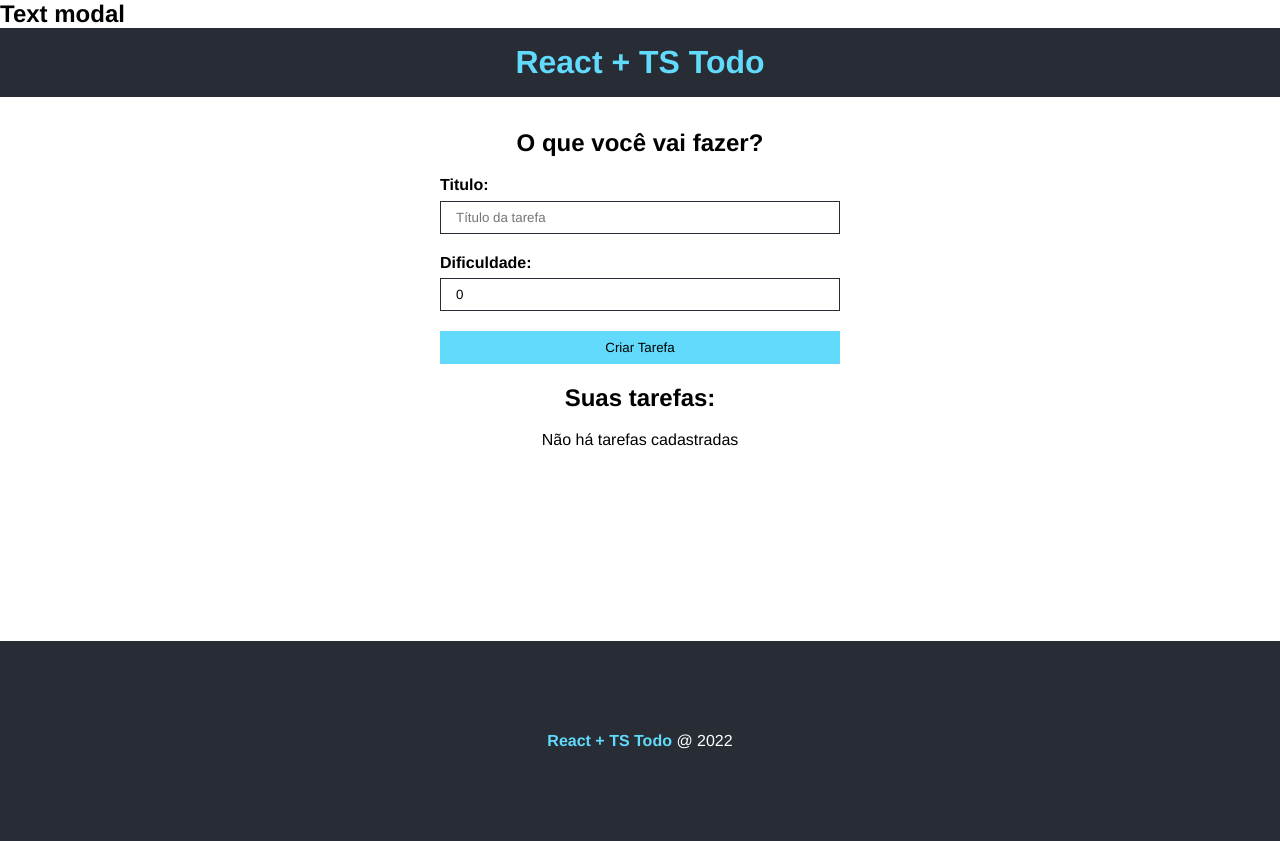
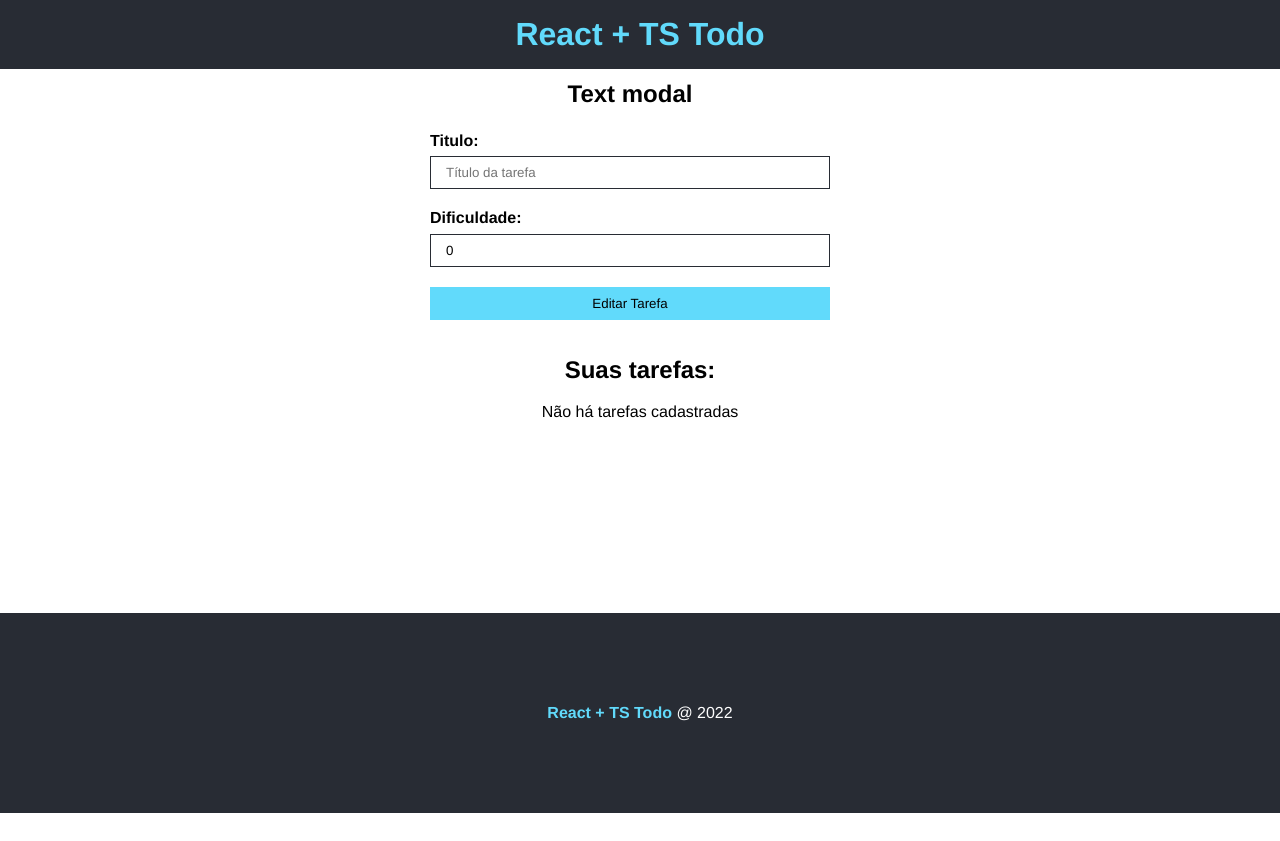
Before and after one commit to LeandroSimo/TODO-REACT-TS, a React (Create React App) app: page / in a window 1280 px wide. After the commit the page ends 813 px from the top, so only its background shows below. Built offline with nearby package versions, Linux system fonts and the light colour scheme.

Commit message:
Styling Modal

```diff
--- a/src/App.tsx
+++ b/src/App.tsx
@@ -24,7 +24,9 @@
 
   return (
     <div>
-      <Modal />
+      <Modal
+        children={<TaskForm btnText="Editar Tarefa" taskList={taskList} />}
+      />
       <Header />
       <main className={styles.main}>
         <div>
--- a/src/components/modal/Modal.module.css
+++ b/src/components/modal/Modal.module.css
@@ -0,0 +1,31 @@
+.fade {
+  width: 100%;
+  right: 100%;
+  position: absolute;
+  background-color: #000;
+  opacity: 0.3;
+}
+
+.modal {
+  position: absolute;
+  top: 10%;
+  left: 0;
+  right: 0;
+  margin: 0 0 0 auto;
+  width: 500px;
+  right: 400px;
+  z-index: 1;
+  background-color: #fff;
+  display: flex;
+  flex-direction: column;
+  justify-content: center;
+  text-align: center;
+}
+
+.modal h2 {
+  margin-bottom: 1em;
+}
+
+.modal form {
+  width: 90%;
+}
--- a/src/components/modal/Modal.tsx
+++ b/src/components/modal/Modal.tsx
@@ -1,16 +1,19 @@
-import React from "react";
+import React, { ReactNode } from "react";
 
 // CSS
 import styles from "./Modal.module.css";
 
-type Props = {};
+type Props = {
+  children: React.ReactNode;
+};
 
-const Modal = (props: Props) => {
+const Modal = ({ children }: Props) => {
   return (
     <div id="modal">
-      <div></div>
-      <div>
+      <div className={styles.fade}></div>
+      <div className={styles.modal}>
         <h2>Text modal</h2>
+        {children}
       </div>
     </div>
   );
```
